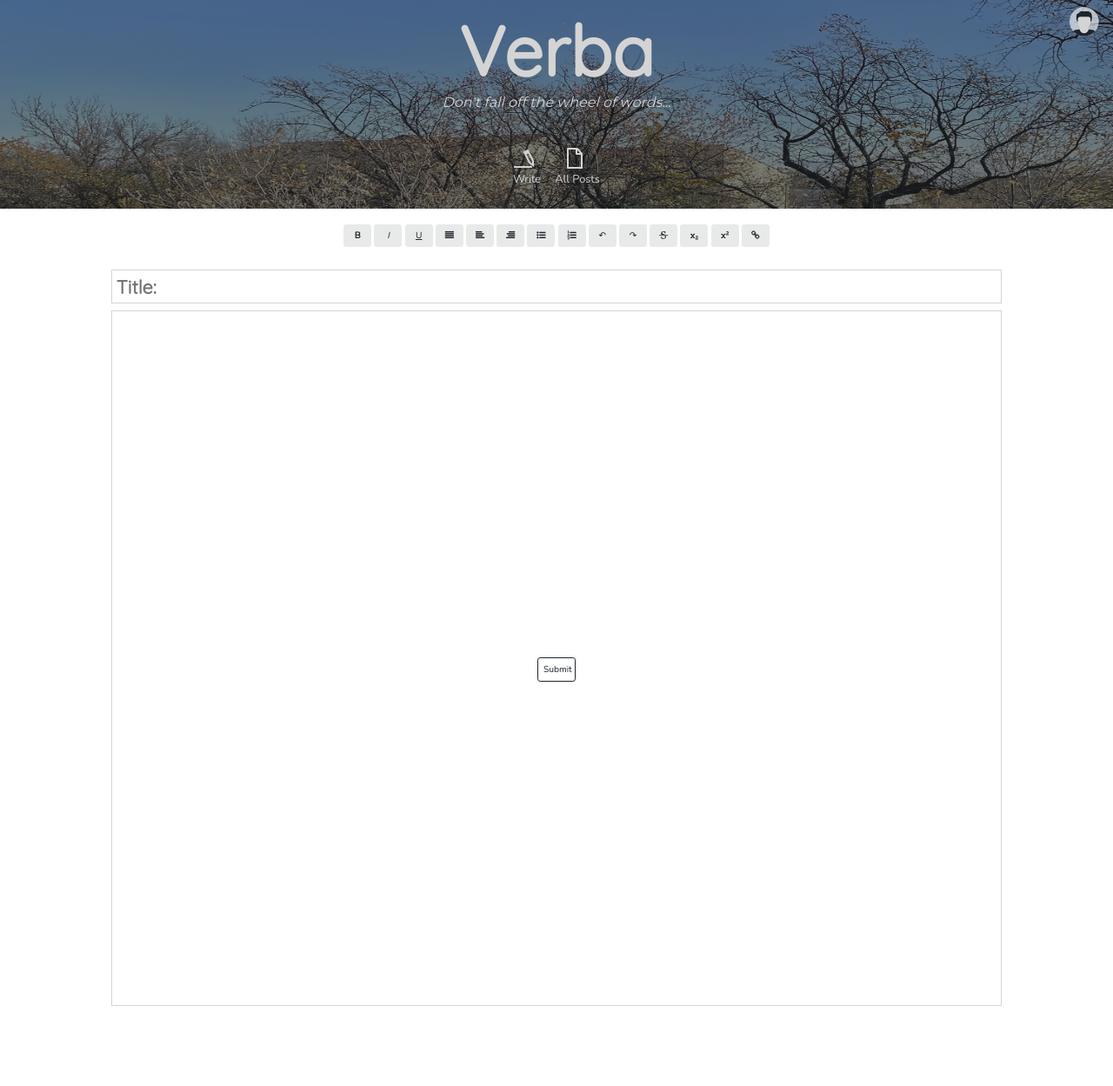
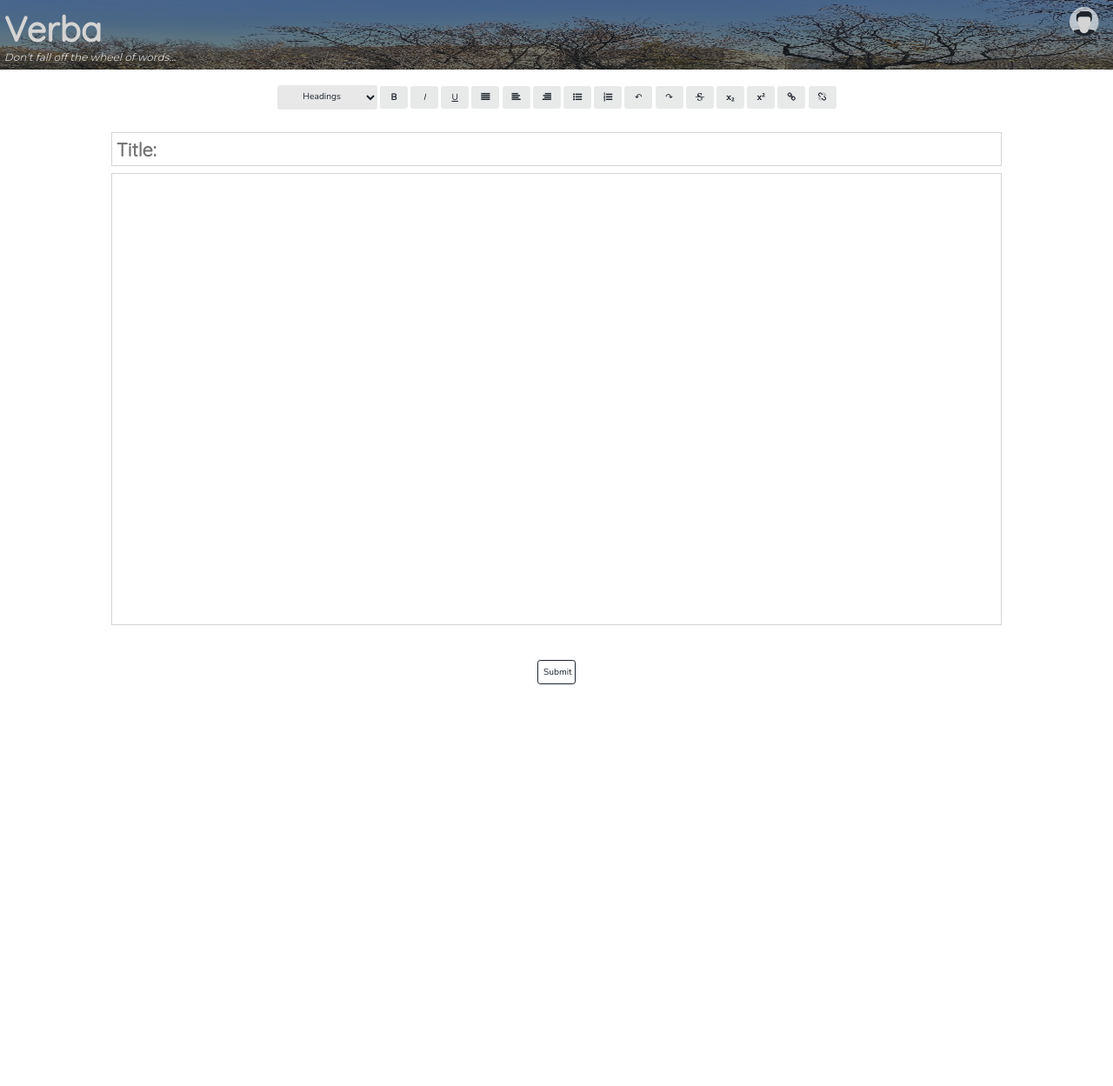
Before and after one commit to Adeyomola/sentio, a Flask app: template verba/blog/templates/write.html in a window 1280 px wide. Shown: the whole page at 87% size. After the commit the page ends 787 px from the top, so only its background shows below. Run offline with Flask 3, Linux system fonts and the light colour scheme; the template is opened without the code that fills it, so the values that code supplies are empty.

Commit message:
added editor headings, createlink, amongst other editor features. reduced nav height for write, get_post, and update

```diff
--- a/verba/blog/static/js/temp.js
+++ b/verba/blog/static/js/temp.js
@@ -1,4 +1,14 @@
 const body = document.getElementById("body");
+
+// create popup for hyperlink
+const linkPopUp = document.createElement("div");
+linkPopUp.style.cssText = `position: fixed; transform: translate(2.5rem, 15rem);
+  font: 0.7rem 'Nunito'; z-index: 5;
+  background-color: #1d242c1a;
+  padding: 0.5rem; border-radius: 0.1rem;`;
+linkPopUp.innerText = "Enter a URL: ";
+const link = document.createElement("input");
+linkPopUp.appendChild(link);
 
 const buttons = [
   "bold",
@@ -15,14 +25,76 @@ const buttons = [
   "subscript",
   "superscript",
   "createLink",
+  "unlink",
+  "formatBlock",
 ];
+
+// variables for selection preservation
+let start;
+let end;
+let selection;
+
+function preserveSelection() {
+  selection = window.getSelection();
+  if (selection.anchorOffset < selection.focusOffset) {
+    start = selection.anchorOffset;
+    end = selection.focusOffset;
+  } else {
+    start = selection.focusOffset;
+    end = selection.anchorOffset;
+  }
+}
+
+function restoreSelection() {
+  let range = document.createRange();
+
+  range.setStart(body.firstChild, start);
+  range.setEnd(body.lastChild, end);
+
+  selection.removeAllRanges();
+  selection.addRange(range);
+}
 
 buttons.forEach((element) => {
   let command = element;
+
   if (element === "createLink") {
-    let link = "https://";
+    body.addEventListener("mouseout", preserveSelection);
+    body.addEventListener("touchend", preserveSelection);
     element = document.getElementById(element);
-    element.onclick = () => document.execCommand(command, false, link);
+
+    element.onclick = () => {
+      if (window.getSelection().toString() == "" || link.value == null) return;
+      document.body.appendChild(linkPopUp);
+      link.focus();
+      link.addEventListener("keyup", (e) => {
+        if (e.key === "Enter") {
+          restoreSelection();
+          document.execCommand(command, false, link.value);
+          link.value = "";
+          document.body.removeChild(linkPopUp);
+        }
+      });
+    };
+  } else if (
+    element === "insertUnorderedList" ||
+    element === "insertOrderedList"
+  ) {
+    element = document.getElementById(element);
+    element.onclick = () => {
+      document.execCommand("indent");
+      document.execCommand(command);
+    };
+  } else if (element === "formatBlock") {
+    element = document.getElementById(element);
+    element.onmouseup = (e) => {
+      e.preventDefault();
+      document.execCommand(command, false, element.value);
+    };
+    element.ontouchend = () => {
+      e.preventDefault();
+      document.execCommand(command, false, element.value);
+    };
   } else {
     element = document.getElementById(element);
     element.onclick = () => document.execCommand(command);
--- a/verba/blog/static/styles/editor.css
+++ b/verba/blog/static/styles/editor.css
@@ -6,7 +6,8 @@
     margin: 2vh 2vh;
 }
 
-.editorbuttons {
+.editorbuttons,
+select {
     width: 9vw;
     margin: 0.1rem 0.1rem;
     padding: 0.4rem 0;
@@ -16,6 +17,10 @@
     border: none;
     text-align: center;
     background-color: #1d242c1a;
+}
+
+select {
+    width: 20vw;
 }
 
 .editorbuttons:hover {
@@ -28,22 +33,38 @@ button {
 }
 
 @media screen and (min-width: 640px) {
+
     .editorbuttons {
         width: 4vw;
+        font-size: 1.5vw;
+    }
+
+    select {
+        width: 9vw;
         font-size: 1.5vw;
     }
 }
 
 @media screen and (min-width: 1024px) {
+
     .editorbuttons {
         width: 3vw;
+        font-size: 1.2vw;
+    }
+
+    select {
         font-size: 1.2vw;
     }
 }
 
 @media screen and (min-width: 1280px) {
+
     .editorbuttons {
         width: 2.5vw;
         font-size: 0.8vw;
     }
+
+    select {
+        font-size: 0.8vw
+    }
 }
--- a/verba/blog/static/styles/style.css
+++ b/verba/blog/static/styles/style.css
@@ -75,14 +75,16 @@ hr {
 #body {
     width: 80%;
     max-width: 80%;
-    height: 100dvh;
+    height: 63vh;
+    max-height: 80%;
     border: 1px solid #d4d4d4;
     outline: none;
     resize: none;
-    padding: 0.5rem 1rem;
+    padding: 0.5rem;
     font: 0.7rem 'Montserrat';
     font-weight: 500;
     overflow-y: scroll;
+    margin-bottom: 0.2rem;
 }
 
 /* styling for get post */
@@ -95,7 +97,7 @@ article {
 
 #body-1 {
     width: 90%;
-    height: 100dvh;
+    /* height: 100dvh; */
     padding: 0.5rem;
     font: 0.7rem 'Montserrat';
     font-weight: 500;
@@ -124,16 +126,11 @@ article {
 
 /* edit delete, and update styling */
 #edit-delete-wrapper {
-    position: sticky;
+    position: fixed;
     bottom: 0;
     display: flex;
     align-self: center;
     justify-content: center;
-}
-
-button {
-    position: sticky;
-    bottom: 1rem;
 }
 
 @media screen and (min-width: 640px) {
@@ -143,6 +140,11 @@ button {
 }
 
 @media screen and (min-width: 1024px) {
+    #body {
+        height: 65vh;
+        margin-bottom: 0.5rem;
+    }
+
     #body-1 {
         font-size: 1rem;
     }
--- a/verba/blog/templates/get_post.html
+++ b/verba/blog/templates/get_post.html
@@ -13,7 +13,7 @@
 
 <body>
     {% if session %}
-    {% extends 'loggedin.html' %}
+    {% extends 'loggedin_mini.html' %}
     {% endif %}
     {% if not session %}
     {% extends 'loggedout.html' %}
--- a/verba/blog/templates/write.html
+++ b/verba/blog/templates/write.html
@@ -18,9 +18,19 @@
     {% for message in get_flashed_messages() %}
     <div class="flash">{{ message }}</div>
     {% endfor %}
-    {% extends 'loggedin.html' %}
+    {% extends 'loggedin_mini.html' %}
     {% block content %}
     <div id="editorbuttoncontainer">
+        <select id="formatBlock">
+            <option value="">Headings</option>
+            <option value="p">Paragraph</option>
+            <option value="h1">Heading 1</option>
+            <option value="h2">Heading 2</option>
+            <option value="h3">Heading 3</option>
+            <option value="h4">Heading 4</option>
+            <option value="h5">Heading 5</option>
+            <option value="h6">Heading 6</option>
+        </select>
         <button class="editorbuttons" id="bold"><b>B</b></button>
         <button class="editorbuttons" id="italic"><em>I</em></button>
         <button class="editorbuttons" id="underline"><u>U</u></button>
@@ -36,21 +46,19 @@
         <button id="subscript" class="editorbuttons"><i class="fa fa-subscript"></i></button>
         <button id="superscript" class="editorbuttons"><i class="fa fa-superscript"></i></button>
         <button id="createLink" class="editorbuttons"><i class="fa fa-link"></i></button>
+        <button id="unlink" class="editorbuttons"><i class="fa fa-unlink"></i></button>
     </div>
     <form method="post">
-        <input type="text" id="article-title-1" placeholder="Title:" name="title" autocomplete="off">
+        <input type="text" id="article-title-1" placeholder="Title:" name="title" autocomplete="off" required>
         <!-- <textarea name="body" id="body" contenteditable="true" placeholder="Scribble..." autocomplete="off"
             required></textarea> -->
         <input type="hidden" id="hiddeninput" name="body">
         <div id="body" contenteditable="true">
         </div>
-        <button type="submit" onclick="transfer()"> Submit </button>
+        <button type="submit"
+            onclick="document.getElementById('hiddeninput').value = document.getElementById('body').innerHTML"> Submit
+        </button>
     </form>
-    <script>
-        function transfer() {
-            document.getElementById("hiddeninput").value = document.getElementById("body").innerHTML
-        }
-    </script>
     {% endblock %}
 </body>
 
--- /dev/null
+++ b/verba/static/styles/nav_mini.css
@@ -0,0 +1,110 @@
+    /* header */
+    header {
+        display: flex;
+        flex-direction: column;
+        height: 10vh;
+        background: linear-gradient(rgba(36, 39, 38, 0.521), rgba(36, 39, 38, 0.74)),
+            rgba(36, 39, 38, 0.87) url('../images/hero.webp') no-repeat center 30%;
+        background-size: cover;
+        padding: 0.5rem 0.3rem;
+        align-items: flex-start;
+    }
+
+    #title {
+        display: flex;
+        font: 5vh 'Quicksand';
+        font-weight: 600;
+        width: 40%;
+        max-width: 40%;
+        color: #d4d4d4;
+        text-decoration: none;
+    }
+
+    #title:hover {
+        transform: translate(0.1rem, 0);
+    }
+
+    #tagline {
+        font: italic 1.5vh 'Montserrat';
+        color: #d4d4d4;
+        margin-bottom: 5vh;
+    }
+
+    /* nav */
+    nav {
+        display: flex;
+        justify-content: center;
+        width: 100%;
+        max-width: 100%;
+    }
+
+    nav a {
+        margin: 0 0.5rem;
+        font: 2.5vw 'Nunito';
+        font-weight: 100;
+        color: #d4d4d4;
+        text-decoration: none;
+        display: flex;
+        flex-direction: column;
+        align-items: center;
+    }
+
+    nav a:hover {
+        scale: 1.1;
+    }
+
+    #profile {
+        position: fixed;
+        right: 0;
+        top: 0;
+        padding: 0.5rem 1.2vw;
+    }
+
+    #profile>svg>g>g>circle {
+        background-color: linear-gradient(rgba(36, 39, 38, 0.521), rgba(36, 39, 38, 0.74)),
+            rgba(36, 39, 38, 0.87);
+    }
+
+    .noshow {
+        display: none;
+    }
+
+    .show {
+        display: flex;
+        flex-direction: column;
+        position: inherit;
+        margin-top: -5px;
+        right: 0;
+        background-color: #1d242ccc;
+        padding: 0.5rem 0.5rem;
+        border-radius: 0.2rem 0 0 0.2rem;
+    }
+
+    #profile>div>a {
+        font-size: 0.7rem;
+        padding: 0.3rem 0;
+    }
+
+    @media screen and (max-width: 320px) {
+        header {
+            height: 11vh;
+        }
+    }
+
+    @media screen and (min-width: 1024px) {
+        header {
+            height: 10vh;
+        }
+    }
+
+    @media screen and (min-width: 1280px) {
+        header {
+            background-size: 100% 200%;
+        }
+    }
+
+    @media screen and (min-width: 480px) and (max-width: 1023px) and (orientation: landscape) {
+        header {
+            height: 15vh;
+        }
+    }
--- /dev/null
+++ b/verba/templates/loggedin_mini.html
@@ -0,0 +1,60 @@
+<link rel="stylesheet" href="{{ url_for('static', filename='styles/nav_mini.css') }}">
+<script src="{{ url_for('static', filename='js/nav.js')}}" defer></script>
+<header>
+    <a id="title" title="home" href="{{ url_for ('home') }}">
+        Verba
+    </a>
+    <p id="tagline">Don't fall off the wheel of words...</p>
+    <nav>
+        <div id="profile">
+            <svg xmlns="http://www.w3.org/2000/svg" xmlns:xlink="http://www.w3.org/1999/xlink" height="35" width="35"
+                version="1.1" id="Capa_1" viewBox="0 0 500 500" xml:space="preserve">
+                <g>
+                    <g>
+                        <circle style="fill:#ffffff9c;" cx="240" cy="240" r="240" />
+                    </g>
+                    <g>
+                        <g>
+                            <path style="fill:#d4d4d4;"
+                                d="M240,360.07c-27.944,0-53.297-11.991-72.003-31.372c-0.014,11.615-0.436,28.379-3.516,40.611     c2.02,1.235,3.588,3.262,3.894,5.784c3.992,32.484,34.781,56.977,71.625,56.977c36.836,0,67.625-24.496,71.625-56.977     c0.31-2.525,1.844-4.549,3.895-5.78c-3.08-12.233-3.503-28.999-3.517-40.615C293.297,348.079,267.944,360.07,240,360.07z" />
+                        </g>
+                    </g>
+                    <g>
+                        <g>
+                            <path style="fill:#d4d4d4;"
+                                d="M310.44,330.174c-18.549,18.477-43.242,29.896-70.44,29.896     c-27.944,0-53.297-11.991-72.003-31.372c-0.014,11.615-0.436,28.379-3.516,40.611c2.02,1.235,3.588,3.262,3.894,5.784     c1.765,14.359,8.778,27.144,19.223,36.954C235.766,405.265,290.437,357.702,310.44,330.174z" />
+                        </g>
+                    </g>
+                    <g>
+                        <g>
+                            <path style="fill:#d4d4d4;"
+                                d="M312,160.07H176c-22.055,0-40,17.945-40,40v48c0,61.758,46.656,112,104,112s104-50.242,104-112     v-56C344,174.426,329.648,160.07,312,160.07z" />
+                        </g>
+                    </g>
+                    <g>
+                        <g>
+                            <path style="fill:#1d242c;"
+                                d="M296,72.07H192c-15.047,0-27.695,10.438-31.102,24.449C133.359,100.02,112,123.598,112,152.07v40     c0,20.617,8.752,39.851,24,53.52v-45.52c0-22.055,17.945-40,40-40h136c17.648,0,32,14.355,32,32v53.511     c15.251-13.667,24-32.899,24-53.511v-48C368,104.371,335.703,72.07,296,72.07z" />
+                        </g>
+                    </g>
+                    <g>
+                        <path style="fill:#1d242c;"
+                            d="M61.632,400.544C105.562,449.319,169.191,480,240,480s134.438-30.681,178.368-79.456    c-7.66-10.356-18.462-18.77-32.352-22.659c-0.32-0.09-0.641-0.16-0.969-0.207l-63.859-9.582c-0.391-0.059-1.227-0.09-1.625-0.09    c-4.039,0-7.445,3.012-7.938,7.023c-4,32.48-34.789,56.977-71.625,56.977c-36.844,0-67.633-24.492-71.625-56.977    c-0.5-4.129-4.219-7.234-8.141-7.02c-0.469-0.027-0.93,0.012-1.422,0.086l-63.859,9.582c-0.328,0.047-0.648,0.117-0.969,0.207    C80.094,381.775,69.292,390.188,61.632,400.544z" />
+                    </g>
+                </g>
+            </svg>
+            <div id="profile-list" class="noshow">
+                <a href="{{ url_for ('blog.write') }}" title="write">Write</a>
+                <a href="{{ url_for ('blog.post') }}" title="all posts">All Posts</a>
+                <a href="{{ url_for ('profile.profile') }}" title="profile">Profile</a>
+                <a href="{{ url_for ('logout') }}" title="log out">
+                    Log Out</a>
+            </div>
+        </div>
+    </nav>
+</header>
+<style>
+
+</style>
+{% block content %}
+{% endblock %}
```
Also changed, not shown: verba/blog/templates/update.html (+16 -8 lines).
